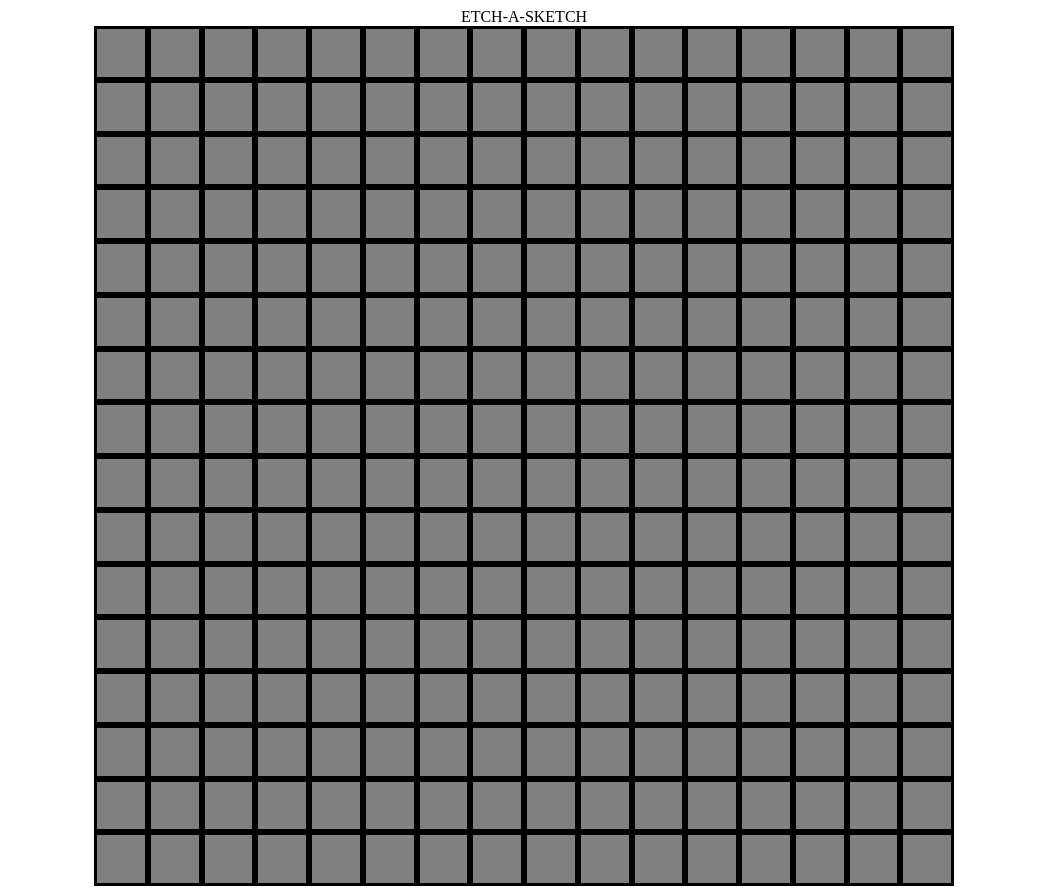
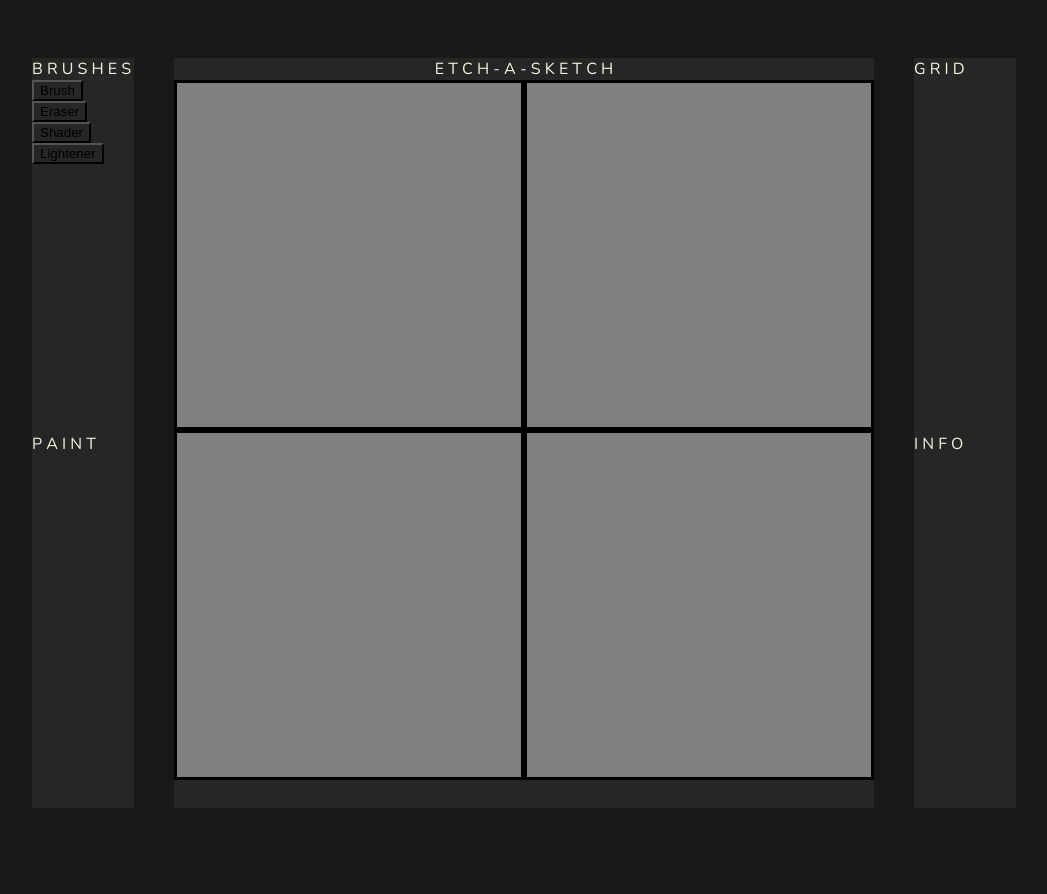
Before and after one commit to ruchik-panwal/etch-a-sketch, a plain HTML site: page index.html in a window 1280 px wide. Shown: the whole page, without its empty margins (116-1163 px from the left). After the commit the page ends 816 px from the top, so only its background shows below. Drawn offline with nearby package versions, Linux system fonts and the light colour scheme.

Commit message:
css planning done

```diff
--- a/index.html
+++ b/index.html
@@ -11,13 +11,49 @@
 
     <title>Etch-a-Sketch</title>
 
+    <!-- NUNITO FONT -->
+    <link rel="preconnect" href="https://fonts.googleapis.com">
+    <link rel="preconnect" href="https://fonts.gstatic.com" crossorigin>
+    <link href="https://fonts.googleapis.com/css2?family=Nunito:ital,wght@0,200..1000;1,200..1000&display=swap"
+        rel="stylesheet">
+
 </head>
 
 <body>
 
-    <div class="gridContainer">
-        <div class="gridTitle">ETCH-A-SKETCH</div>
+    <div class="container1">
+
+        <div class="brush">
+            <div class="smallTitle">B R U S H E S</div>
+            <button class="brush">Brush</button>
+            <button class="brush">Eraser</button>
+            <button class="brush">Shader</button>
+            <button class="brush">Lightener</button>
+        </div>
+
+        <div class="paint">
+            <div class="smallTitle">P A I N T</div>
+        </div>
+
+    </div>
+
+    <div class="container2">
+
+        <div class="gridTitle smallTitle">E T C H - A - S K E T C H</div>
         <div id="mainGrid"></div>
+
+    </div>
+
+    <div class="container3">
+
+        <div class="grid">
+            <div class="smallTitle">G R I D</div>
+        </div>
+
+        <div class="info">
+            <div class="smallTitle">I N F O</div>
+        </div>
+
     </div>
 
 </body>
--- a/javascript.js
+++ b/javascript.js
@@ -1,6 +1,6 @@
 
 
-gridCreator(16);
+gridCreator(2);
 
 function gridCreator(num) {
 
--- a/style.css
+++ b/style.css
@@ -1,32 +1,65 @@
-.gridContainer{
+body {
+    background-color: #191919;
+    display: flex;
+    justify-content: center;
+    align-items: center;
+    padding: 50px 100px 0 100px;
+}
+
+.container1,
+.container3{
+
     display: flex;
     flex-direction: column;
-    align-items: center;
+    justify-content: space-between;
+    height: 750px;
+    width: 300px;
+    margin: 0 40px 0 40px;
 }
 
-.gridTitle{
+.container2{
+    display: flex;
+    flex-direction: column;
+    justify-items: center;
+    align-items: center;
+    max-width: 750px;
+    height: 750px;
+}
 
+.brush,
+.paint,
+.container2,
+.grid,
+.info {
+    background-color: #272626;
+    flex: 1;
 }
 
 
-#mainGrid{
+
+.smallTitle{
+    font-family: "Nunito", sans-serif;
+    color: beige;
+}
+
+
+#mainGrid {
     background-color: gray;
-    height: 860px;
-    width: 860px;
+    height: 700px;
+    width: 700px;
     border-color: black;
 
     display: flex;
     flex-direction: column;
 }
 
-.row{
+
+.row {
     display: flex;
-
     flex: 1;
-    border-color: black;
 }
 
-.column{
+.column {
     flex: 1;
     border-color: black;
     border-style: solid;
```
